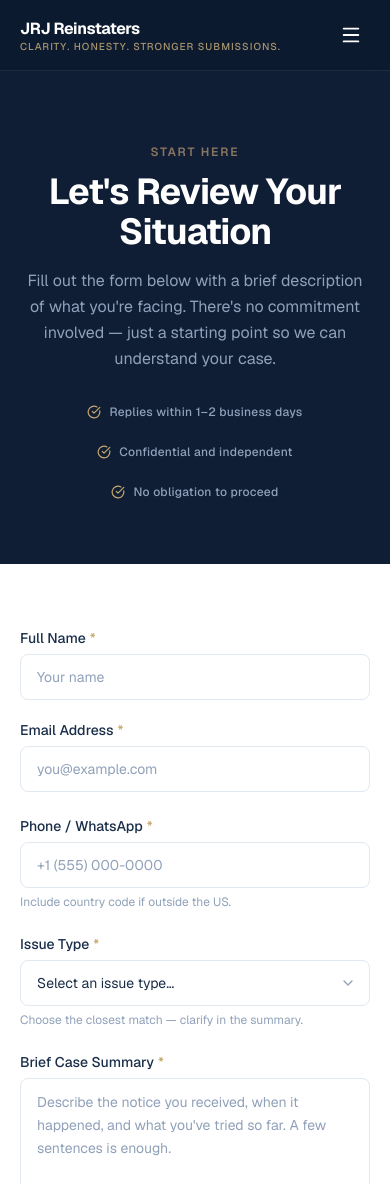
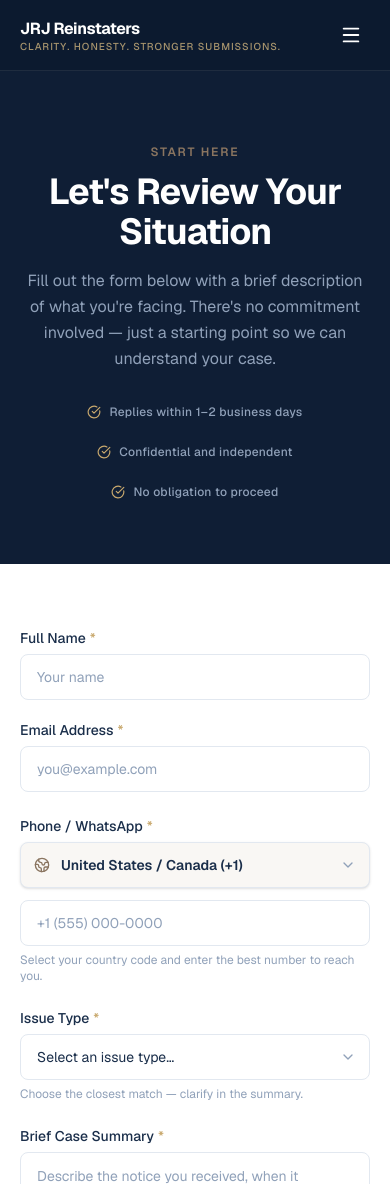
Before and after one commit to jlayestas/amazon_appeal, a Next.js app: page /en/contact in a window 390 px wide. Shown: the top 1184 px of the page. Built offline with nearby package versions, Linux system fonts and the light colour scheme.

Commit message:
Add phone country code selector

```diff
--- a/src/components/sections/ContactForm.tsx
+++ b/src/components/sections/ContactForm.tsx
@@ -1,7 +1,7 @@
 "use client";
 
 import { useState } from "react";
-import { ArrowRight, CheckCircle, Loader2 } from "lucide-react";
+import { ArrowRight, CheckCircle, ChevronDown, Globe2, Loader2 } from "lucide-react";
 import { Label, FieldError, FieldHint } from "@/components/ui/FormField";
 import { Input } from "@/components/ui/Input";
 import { Select } from "@/components/ui/Select";
@@ -20,6 +20,7 @@ interface FormStrings {
   emailLabel: string;
   emailPlaceholder: string;
   phoneLabel: string;
+  phoneCountryLabel: string;
   phonePlaceholder: string;
   phoneHint: string;
   issueTypeLabel: string;
@@ -66,6 +67,7 @@ interface ContactFormProps {
 interface FormValues {
   name: string;
   email: string;
+  phoneCountryCode: string;
   phone: string;
   issueType: string;
   summary: string;
@@ -82,10 +84,29 @@ interface FormErrors {
 const INITIAL: FormValues = {
   name: "",
   email: "",
+  phoneCountryCode: "+1",
   phone: "",
   issueType: "",
   summary: "",
 };
+
+const COUNTRY_CODES: IssueTypeOption[] = [
+  { value: "+1", label: "United States / Canada (+1)" },
+  { value: "+52", label: "Mexico (+52)" },
+  { value: "+502", label: "Guatemala (+502)" },
+  { value: "+503", label: "El Salvador (+503)" },
+  { value: "+504", label: "Honduras (+504)" },
+  { value: "+505", label: "Nicaragua (+505)" },
+  { value: "+506", label: "Costa Rica (+506)" },
+  { value: "+507", label: "Panama (+507)" },
+  { value: "+57", label: "Colombia (+57)" },
+  { value: "+58", label: "Venezuela (+58)" },
+  { value: "+51", label: "Peru (+51)" },
+  { value: "+593", label: "Ecuador (+593)" },
+  { value: "+54", label: "Argentina (+54)" },
+  { value: "+56", label: "Chile (+56)" },
+  { value: "+34", label: "Spain (+34)" },
+];
 
 function SuccessState({ success, afterSubmit }: { success: SuccessStrings; afterSubmit: AfterSubmitStrings }) {
   return (
@@ -197,7 +218,7 @@ export function ContactForm({
         body: JSON.stringify({
           name: values.name,
           email: values.email,
-          phone: values.phone,
+          phone: `${values.phoneCountryCode} ${values.phone}`,
           issueType: values.issueType,
           summary: values.summary,
           honey: honeypot,
@@ -271,6 +292,38 @@ export function ContactForm({
 
       <div>
         <Label htmlFor="phone" required>{form.phoneLabel}</Label>
+        <div className="grid gap-3 sm:grid-cols-[minmax(210px,240px)_1fr]">
+          <div>
+            <label htmlFor="phoneCountryCode" className="sr-only">
+              {form.phoneCountryLabel}
+            </label>
+            <div className="relative">
+              <Globe2
+                size={16}
+                aria-hidden="true"
+                className="pointer-events-none absolute left-3.5 top-1/2 -translate-y-1/2 text-[#8a7560]"
+              />
+              <select
+                id="phoneCountryCode"
+                name="phone_country_code"
+                value={values.phoneCountryCode}
+                onChange={(e) => set("phoneCountryCode", e.target.value)}
+                aria-label={form.phoneCountryLabel}
+                className="block h-[46px] w-full appearance-none rounded-lg border border-slate-200 bg-[#f9f7f4] py-3 pl-10 pr-9 text-sm font-semibold text-[#1a2e4a] shadow-sm outline-none transition-colors hover:border-slate-300 focus:border-[#1a2e4a] focus:ring-2 focus:ring-[#1a2e4a]/20"
+              >
+                {COUNTRY_CODES.map((country) => (
+                  <option key={country.value} value={country.value}>
+                    {country.label}
+                  </option>
+                ))}
+              </select>
+              <ChevronDown
+                size={16}
+                aria-hidden="true"
+                className="pointer-events-none absolute right-3.5 top-1/2 -translate-y-1/2 text-slate-400"
+              />
+            </div>
+          </div>
           <Input
             id="phone"
             name="phone"
@@ -282,8 +335,9 @@ export function ContactForm({
             error={!!(touched.phone && errors.phone)}
             aria-describedby={touched.phone && errors.phone ? "phone-error" : "phone-hint"}
             aria-invalid={!!(touched.phone && errors.phone)}
-          autoComplete="tel"
+            autoComplete="tel-national"
           />
+        </div>
         {touched.phone
           ? <FieldError id="phone-error" message={errors.phone} />
           : <FieldHint id="phone-hint">{form.phoneHint}</FieldHint>
--- a/src/messages/en.ts
+++ b/src/messages/en.ts
@@ -432,8 +432,9 @@ export const messages = {
       emailLabel: "Email Address",
       emailPlaceholder: "you@example.com",
       phoneLabel: "Phone / WhatsApp",
+      phoneCountryLabel: "Country code",
       phonePlaceholder: "+1 (555) 000-0000",
-      phoneHint: "Include country code if outside the US.",
+      phoneHint: "Select your country code and enter the best number to reach you.",
       companyLabel: "Brand or Store Name",
       companyPlaceholder: "Your Amazon store or brand",
       merchantIdLabel: "Merchant Token / Seller ID",
--- a/src/messages/es.ts
+++ b/src/messages/es.ts
@@ -432,8 +432,9 @@ export const messages = {
       emailLabel: "Correo Electrónico",
       emailPlaceholder: "tu@ejemplo.com",
       phoneLabel: "Teléfono / WhatsApp",
+      phoneCountryLabel: "Código de país",
       phonePlaceholder: "+1 (555) 000-0000",
-      phoneHint: "Incluye el código de país si estás fuera de EE. UU.",
+      phoneHint: "Selecciona tu código de país e ingresa el mejor número para contactarte.",
       companyLabel: "Nombre de Marca o Tienda",
       companyPlaceholder: "Tu tienda o marca de Amazon",
       merchantIdLabel: "Merchant Token / ID de Vendedor",
```
Lines whose indentation alone changed are shown as unchanged.
